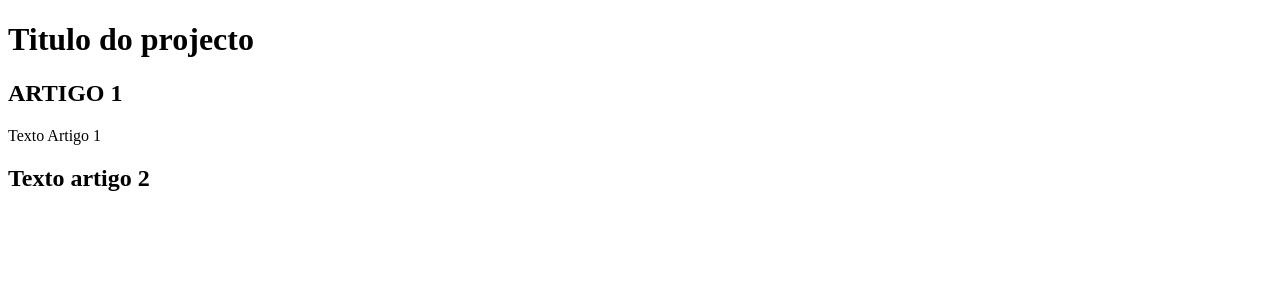
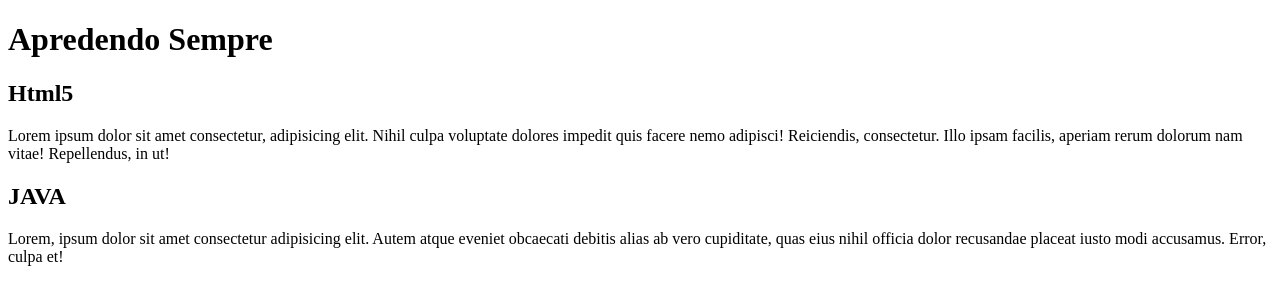
Before and after one commit to mariomuvambo/Projecto-One, a plain HTML site: page index.html in a window 1280 px wide. Drawn offline with Linux system fonts and the light colour scheme.

Commit message:
Escrevendo no Conteudo

```diff
--- a/index.html
+++ b/index.html
@@ -9,14 +9,15 @@
 <body>
     <main>
         <header>
-            <h1>Titulo do projecto</h1>
+            <h1>Apredendo Sempre</h1>
         </header>
         <article>
-            <h2>ARTIGO 1</h2>
-            <p>Texto Artigo 1</p>
+            <h2>Html5</h2>
+            <p>Lorem ipsum dolor sit amet consectetur, adipisicing elit. Nihil culpa voluptate dolores impedit quis facere nemo adipisci! Reiciendis, consectetur. Illo ipsam facilis, aperiam rerum dolorum nam vitae! Repellendus, in ut!</p>
         </article>
         <article>
-            <h2>Texto artigo 2</h2>
+            <h2>JAVA</h2>
+            <p>Lorem, ipsum dolor sit amet consectetur adipisicing elit. Autem atque eveniet obcaecati debitis alias ab vero cupiditate, quas eius nihil officia dolor recusandae placeat iusto modi accusamus. Error, culpa et!</p>
         </article>
     </main>
 
```
